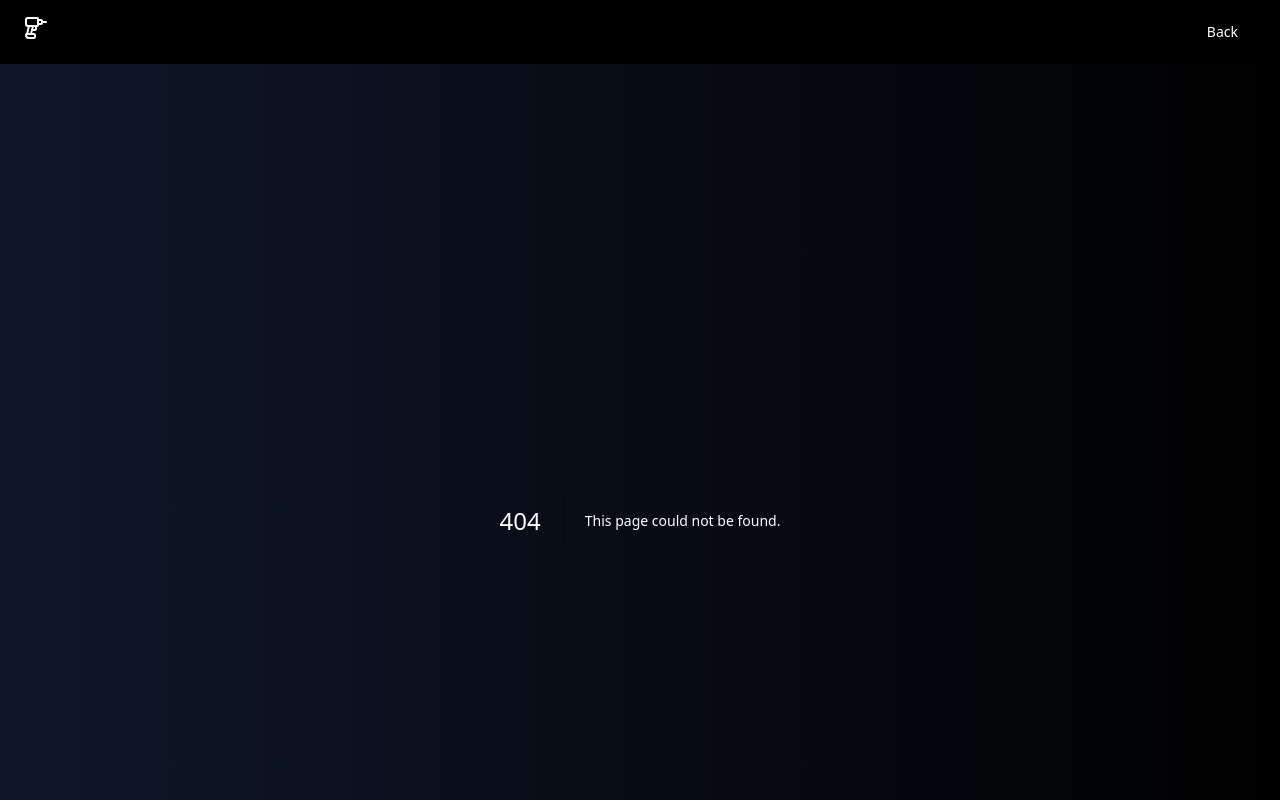
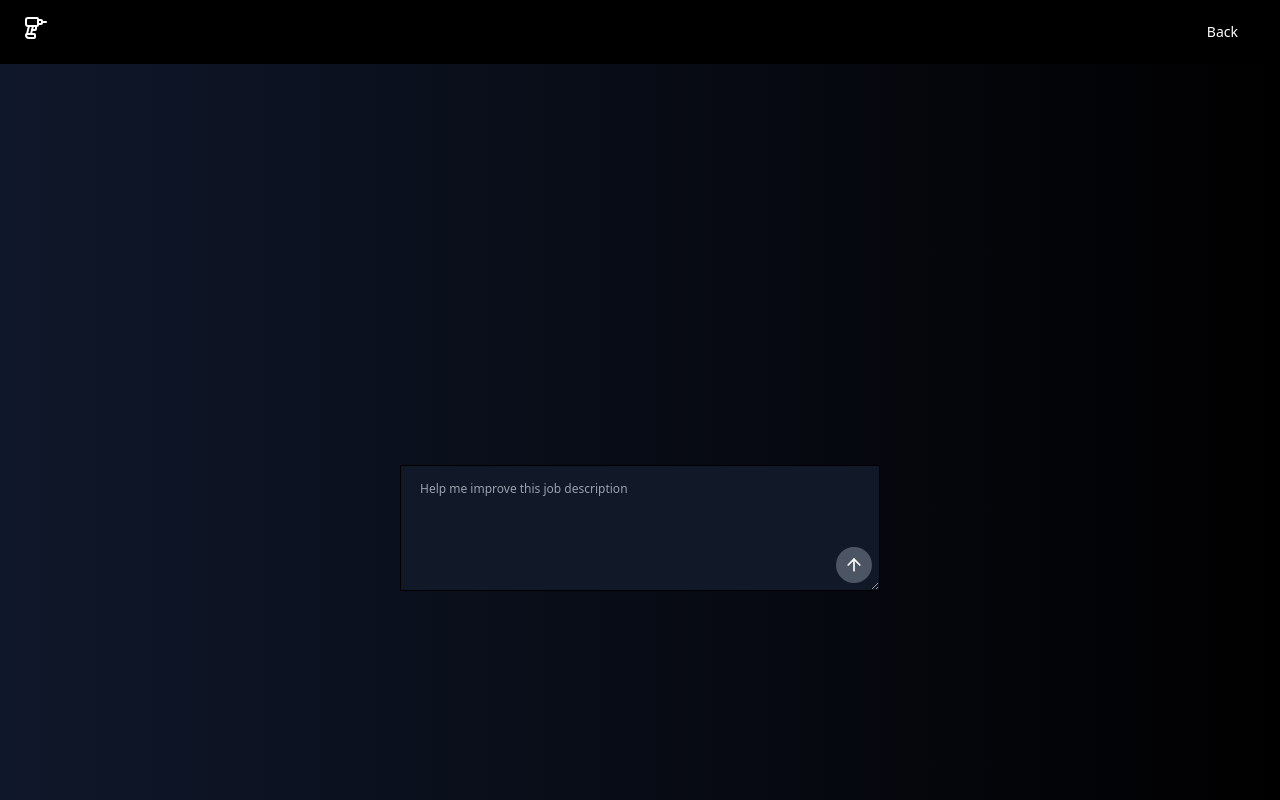
Before and after one commit to MugeraH/cool_things, a Next.js app: page /ask_away in a window 1280 px wide. Before the commit this address had no page. Shown: the top 800 px of the page. Built offline with nearby package versions, Linux system fonts and the light colour scheme.

Commit message:
text area input

```diff
--- a/package.json
+++ b/package.json
@@ -38,6 +38,7 @@
     "react-dom": "^18",
     "react-hook-form": "^7.53.0",
     "react-intersection-observer": "^9.13.1",
+    "react-textarea-autosize": "^8.5.7",
     "sonner": "^1.5.0",
     "svix": "^1.21.0",
     "tailwind-merge": "^2.2.1",
--- /dev/null
+++ b/src/app/ask_away/page.tsx
@@ -0,0 +1,131 @@
+"use client";
+import React from "react";
+import { AnimatePresence, motion } from "framer-motion";
+import TextareaAutosize from "react-textarea-autosize";
+import { ArrowUp } from "lucide-react";
+type Props = {};
+
+function AskAway({}: Props) {
+  const [isSubmitted, setIsSubmitted] = React.useState(false);
+  const [inputValue, setInputValue] = React.useState("");
+
+  interface SubmitEvent extends React.FormEvent<HTMLFormElement> {}
+
+  const handleSubmit = (e: SubmitEvent) => {
+    e.preventDefault();
+    if (inputValue.trim()) {
+      setIsSubmitted(true);
+    }
+  };
+
+  // const handleReset = () => {
+  //   setIsSubmitted(false);
+  //   setInputValue("");
+  // };
+
+  const sampleInputs = [
+    "Brainstorm podcast episode ideas",
+    "Explain this code",
+    "Help me improve this job description",
+    "Teach me to negotiate",
+    "Design a database schema",
+  ];
+
+  const [sampleInputIndex, setSampleInputIndex] = React.useState(0);
+
+  React.useEffect(() => {
+    if (inputValue.length > 0) return;
+    const interval = setInterval(() => {
+      setSampleInputIndex((prevIndex) => (prevIndex + 1) % sampleInputs.length);
+    }, 2500);
+
+    return () => clearInterval(interval);
+  }, [inputValue]);
+  return (
+    <div className="flex flex-col items-center justify-center w-full h-[800px] ">
+      <motion.div
+        initial={{ y: 0 }}
+        animate={{
+          y: isSubmitted ? -350 : 0,
+          scale: isSubmitted ? 0.9 : 1,
+        }}
+        transition={{
+          type: "tween",
+          stiffness: 300,
+          damping: 20,
+        }}
+        className="w-full max-w-lg p-4 "
+      >
+        <form onSubmit={handleSubmit} className="w-full">
+          <div className="flex flex-col space-y-4 relative">
+            <div
+              data-feedback={inputValue ? "true" : "false"}
+              className="[&[data-feedback=true]]:opacity-0"
+            >
+              <AnimatePresence mode="popLayout" initial={false}>
+                <motion.span
+                  key={sampleInputIndex}
+                  aria-hidden
+                  className="text-gray-400 text-xs absolute top-8 left-5"
+                  initial={{ y: 20, opacity: 0 }}
+                  animate={{ y: 0, opacity: 1 }}
+                  exit={{ y: -20, opacity: 0 }}
+                  transition={{ type: "spring", bounce: 0 }}
+                >
+                  {sampleInputs[sampleInputIndex]}
+                </motion.span>
+              </AnimatePresence>
+            </div>
+            <TextareaAutosize
+              value={inputValue}
+              onChange={(e) => setInputValue(e.target.value)}
+              minRows={5}
+              placeholder="Enter query"
+              className="  placeholder:text-white text-white text-sm focus:outline-none  p-2
+                 py-3 px-4 block w-full rounded-xs  border text-md bg-gray-900 border-[#000000] [&::placeholder]:opacity-0
+            "
+            />{" "}
+            {/* <motion.textarea
+              type="text"
+              value={inputValue}
+              onChange={(e) => setInputValue(e.target.value)}
+              placeholder="Enter your text here..."
+              className="py-2 px-4 block w-full text-white rounded-sm text-md bg-gray-900
+              text-start
+    focus:outline-none
+
+              disabled:opacity-50 disabled:pointer-events-none"
+              animate={{
+                borderColor: isSubmitted ? "#4ade80" : "#d1d5db",
+              }}
+            /> */}
+            {!isSubmitted ? (
+              // <></>
+              <motion.button
+                type="submit"
+                className="absolute bottom-2 right-2 flex items-center justify-center px-2 py-2 bg-gray-600  rounded-full"
+                whileHover={{ scale: 1.05 }}
+                whileTap={{ scale: 0.95 }}
+              >
+                <ArrowUp size={20} className="" />
+              </motion.button>
+            ) : (
+              <div className="flex flex-col space-y-2">
+                <motion.button
+                  type="submit"
+                  className="absolute bottom-6 right-2 flex items-center justify-center px-2 py-2 bg-gray-600  rounded-full"
+                  whileHover={{ scale: 1.05 }}
+                  whileTap={{ scale: 0.95 }}
+                >
+                  <ArrowUp size={20} className="" />
+                </motion.button>
+              </div>
+            )}
+          </div>
+        </form>
+      </motion.div>
+    </div>
+  );
+}
+
+export default AskAway;
--- /dev/null
+++ b/src/app/otpLogin/page.tsx
@@ -0,0 +1,11 @@
+import React from 'react'
+
+type Props = {}
+
+function VerifyOtp({}: Props) {
+  return (
+    <div>VerifyOtp</div>
+  )
+}
+
+export default VerifyOtp
--- a/src/app/page.tsx
+++ b/src/app/page.tsx
@@ -12,7 +12,9 @@ export default function Home() {
     "textStream",
     "react-hooks",
     "zustand",
-    "dice"
+    "dice",
+    "otpLogin",
+    "ask_away",
   ];
   return (
     <main className=" flex flex-col items-center justify-between py-16 px-10">
--- a/src/app/textStream/page.tsx
+++ b/src/app/textStream/page.tsx
@@ -55,7 +55,7 @@ function TextStream() {
           </button>
         </div>
       </div>
-      <div className="grid grid-cols-2 gap-2">
+      <div className="grid grid-cols-1 md:grid-cols-2 gap-2">
         <div>
           <div className="h-[600px] overflow-y-auto bg-white text-slate-950 p-3 rounded-sm text-sm">
             {text}
```
Also changed, not shown: src/app/sidebar/text.tsx (added, +162 -0 lines), 1 other file (tests, documents, lock files or other folders).
